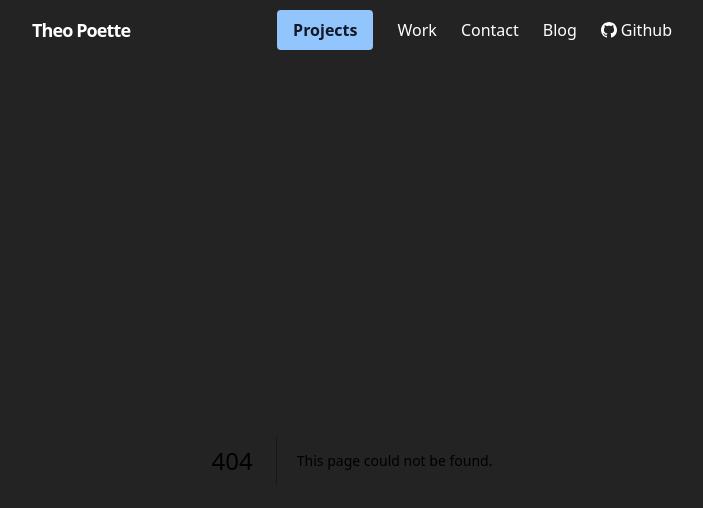
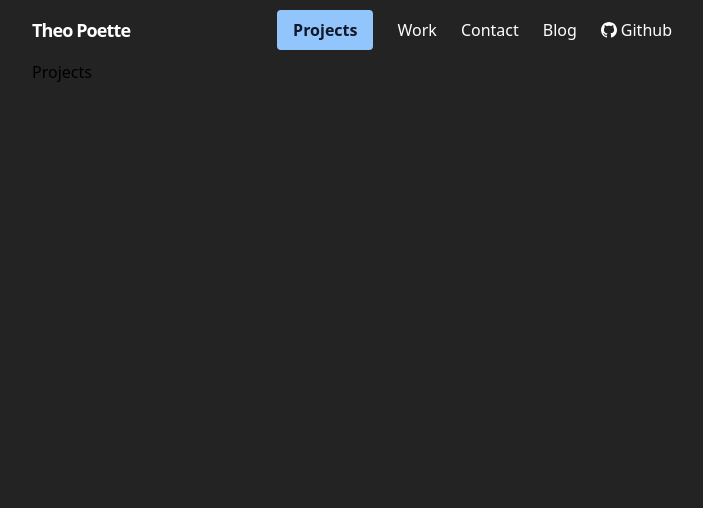
Before and after one commit to sisypheus/my_site, a Next.js app: page /projects in a window 1280 px wide. Before the commit this address had no page. Shown: the top 508 px of the page, without its empty margins (288-991 px from the left). Built offline with nearby package versions, Linux system fonts and the light colour scheme.

Commit message:
feat: barebones pages

```diff
--- a/src/pages/components/Footer.tsx
+++ b/src/pages/components/Footer.tsx
@@ -1,4 +1,3 @@
-// nextpage
 import { NextPage } from 'next';
 
 const Footer: NextPage = () => {
--- a/src/pages/contact.tsx
+++ b/src/pages/contact.tsx
@@ -0,0 +1,11 @@
+import { NextPage } from 'next';
+
+const Contact: NextPage = () => {
+  return (
+    <>
+      contact
+    </>
+  );
+};
+
+export default Contact;
--- /dev/null
+++ b/src/pages/projects.tsx
@@ -0,0 +1,12 @@
+// nextpage
+import { NextPage } from "next";
+
+const Projects: NextPage = () => {
+  return (
+    <div>
+      <p>Projects</p>
+    </div>
+  );
+};
+
+export default Projects;
```
